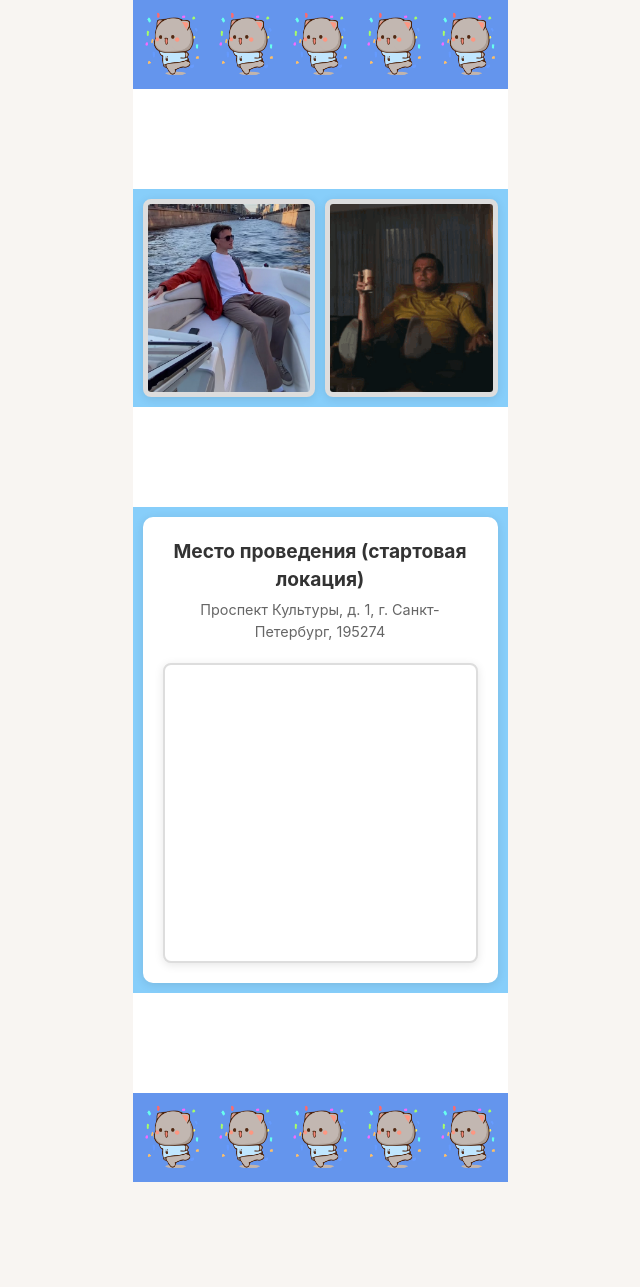
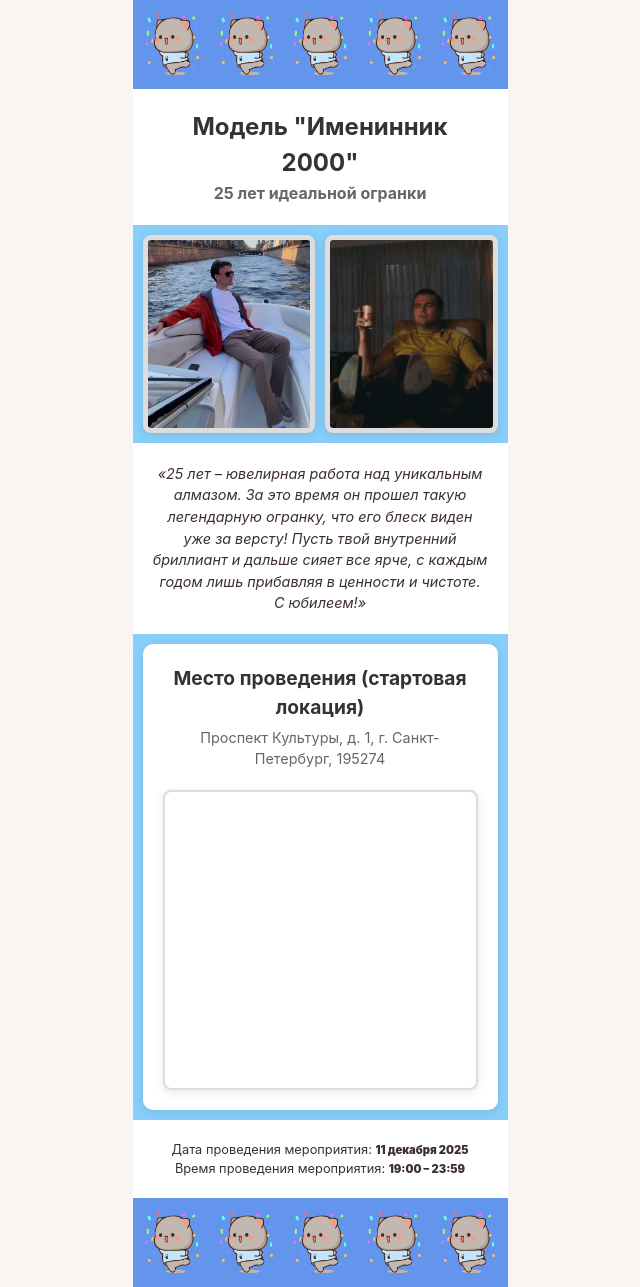
Before and after one commit to AlinaShilishpanova/Vova-s-25th-Birthday, a plain HTML site: page index.html in a window 1280 px wide. Shown: the whole page, without its empty margins (320-960 px from the left). Before the commit the page ends 1182 px from the top, so only its background shows below. Drawn offline with Linux system fonts and the light colour scheme; a web font is replaced by a local one.

Commit message:
Финал

```diff
--- a/index.html
+++ b/index.html
@@ -27,7 +27,8 @@
     <main class="content">
 
       <section class="section about">
-        <!-- Контент секции about -->
+        <h1>Модель "Именинник 2000"</h1>
+        <h2>25 лет идеальной огранки</h2>
       </section>
 
       <section class="section gallery">
@@ -38,13 +39,13 @@
       </section>
 
       <section class="section process">
-        <!-- Контент секции process -->
+        <p class="process__text">«25 лет – ювелирная работа над уникальным алмазом. За это время он прошел такую легендарную огранку, что его блеск виден уже за версту! Пусть твой внутренний бриллиант и дальше сияет все ярче, с каждым годом лишь прибавляя в ценности и чистоте. С юбилеем!»</p>
       </section>
 
       <section class="section workshops">
         <div class="container">
-          <h1>Место проведения (стартовая локация)</h1>
-          <p>Проспект Культуры, д. 1, г. Санкт-Петербург, 195274</p>
+          <h3>Место проведения (стартовая локация)</h1>
+          <p class="workshops__text">Проспект Культуры, д. 1, г. Санкт-Петербург, 195274</p>
           <div id="map-container"></div>
         </div>
 
@@ -54,7 +55,8 @@
       </section>
 
       <section class="section contacts">
-        <!-- Контент секции contacts -->
+        <p class="contacts__text">Дата проведения мероприятия: <span class="accent">11 декабря 2025</span></p>
+        <p class="contacts__text">Время проведения мероприятия: <span class="accent">19:00 – 23:59</span></p>
       </section>
 
     </main>
--- a/styles/style.css
+++ b/styles/style.css
@@ -39,8 +39,21 @@
 }
 
 .about {
-  height: 100px; /* УДАЛИТЬ */
   background-color: White;
+}
+
+h1 {
+  color: #333;
+  padding: 20px 20px 0;
+  text-align: center;
+  font-size: 1.5rem;
+}
+
+h2 {
+  color: #666;
+  padding-bottom: 20px;
+  text-align: center;
+  font-size: 1rem;
 }
 
 .gallery {
@@ -68,8 +81,14 @@
 }
 
 .process {
-  height: 100px; /* УДАЛИТЬ */
   background-color: White;
+}
+
+.process__text {
+  padding: 20px;
+  text-align: center;
+  font-style: italic;
+  font-size: 0.9rem;
 }
 
 .workshops {
@@ -78,8 +97,18 @@
 }
 
 .contacts {
-  height: 100px; /* УДАЛИТЬ */
+  padding: 20px;
   background-color: White;
+}
+
+.contacts__text {
+  text-align: center;
+  font-size: 0.8rem;
+}
+
+.accent {
+  font-weight: 900;
+  font-size: 0.7rem;
 }
 
 .footer {
@@ -101,14 +130,14 @@
   box-sizing: border-box;
 }
 
-h1 {
+h3 {
   color: #333;
   margin-bottom: 5px;
   text-align: center;
   font-size: 1.2rem;
 }
 
-p {
+.workshops__text {
   color: #666;
   margin-bottom: 20px;
   text-align: center;
@@ -124,9 +153,3 @@ p {
   box-shadow: 0 2px 10px rgba(0,0,0,0.1); /* Добавляем тень для единообразия */
   background-color: white; /* Фон на случай если карта не загрузится */
 }
-
-/* Дополнительные стили для лучшего отображения изображений */
-.img_gallery:hover {
-  transform: translateY(-2px); /* Легкий эффект поднятия при наведении */
-  transition: transform 0.2s ease;
-}
```
Also changed, not shown: images/AnimatedSticker.gif (deleted), 1 other file.
